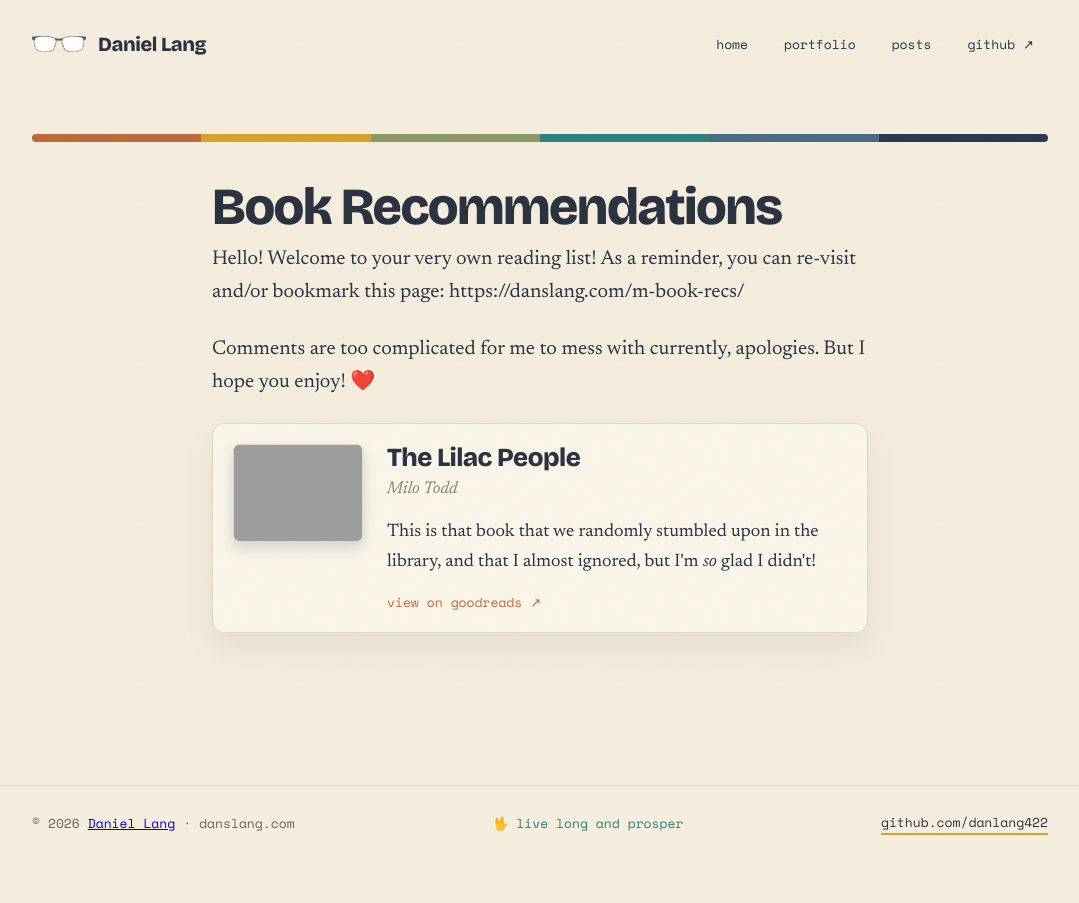
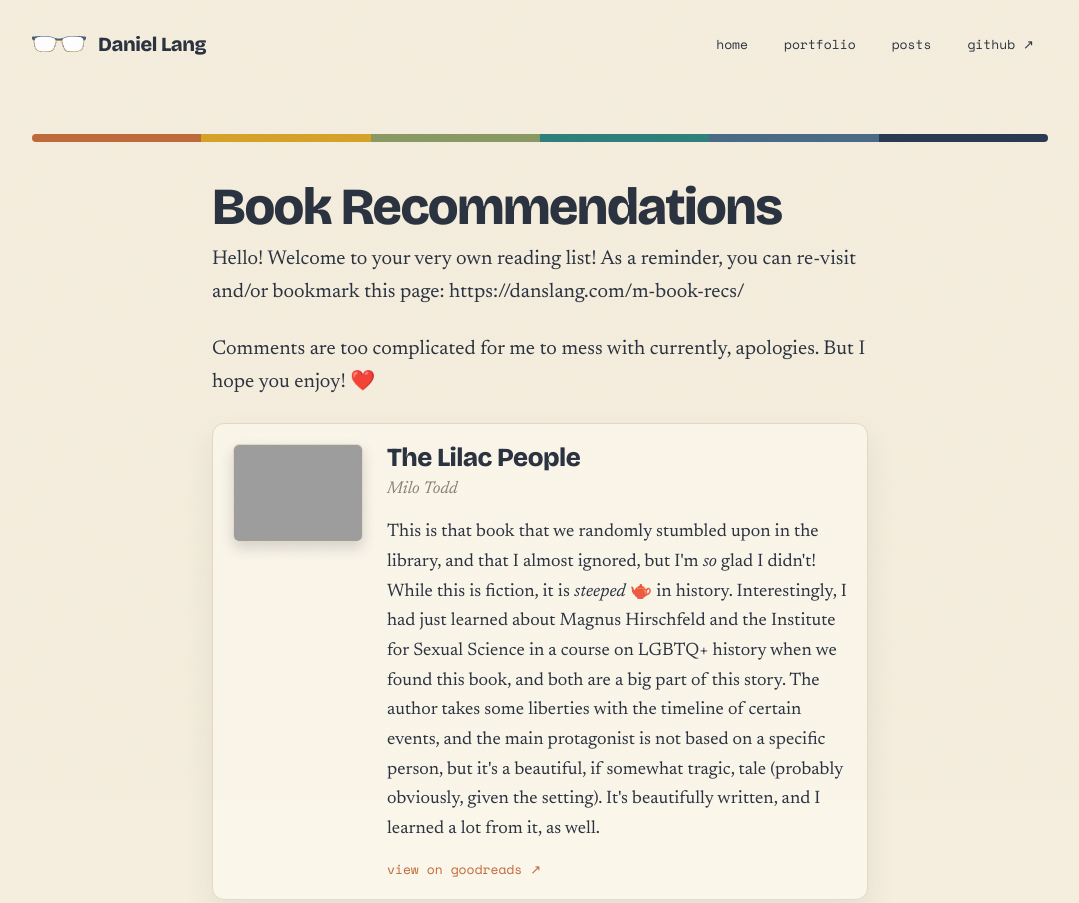
Before and after one commit to danlang422/danslang, an Eleventy site: page content/m-book-recs.md in a window 1280 px wide. Shown: the top 903 px of the page, without its empty margins (100-1179 px from the left). Before the commit the page ends 861 px from the top, so only its background shows below. Built offline with nearby package versions, Linux system fonts and the light colour scheme; Eleventy itself is replaced by a stand-in of ours; files that its build step writes are made by us from their sources; grey boxes are pictures that could not be loaded.

Commit message:
update Lilac People recommendation blurb

```diff
--- a/content/m-book-recs.md
+++ b/content/m-book-recs.md
@@ -10,5 +10,5 @@ Hello! Welcome to your very own reading list! As a reminder, you can re-visit an
 Comments are too complicated for me to mess with currently, apologies. But I hope you enjoy! ❤️
 
 {% book "The Lilac People", "Milo Todd", "9781640097032", "https://www.goodreads.com/book/show/217045791-the-lilac-people" %}
-This is that book that we randomly stumbled upon in the library, and that I almost ignored, but I'm *so* glad I didn't!
+This is that book that we randomly stumbled upon in the library, and that I almost ignored, but I'm *so* glad I didn't! While this is fiction, it is *steeped* 🫖 in history. Interestingly, I had just learned about Magnus Hirschfeld and the Institute for Sexual Science in a course on LGBTQ+ history when we found this book, and both are a big part of this story. The author takes some liberties with the timeline of certain events, and the main protagonist is not based on a specific person, but it's a beautiful, if somewhat tragic, tale (probably obviously, given the setting). It's beautifully written, and I learned a lot from it, as well.
 {% endbook %}
```
